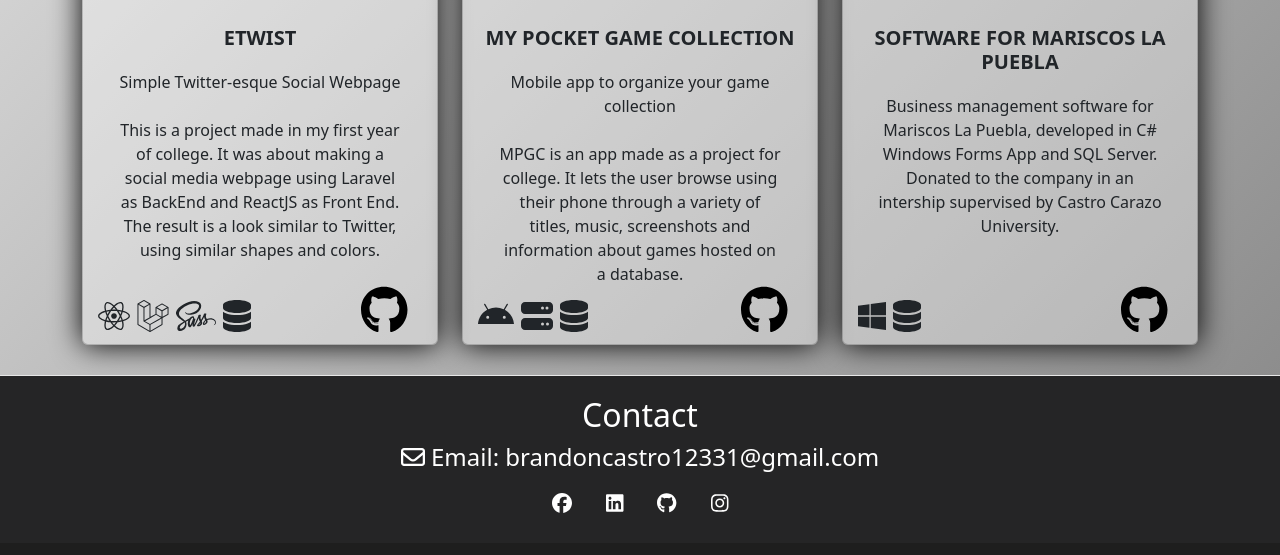
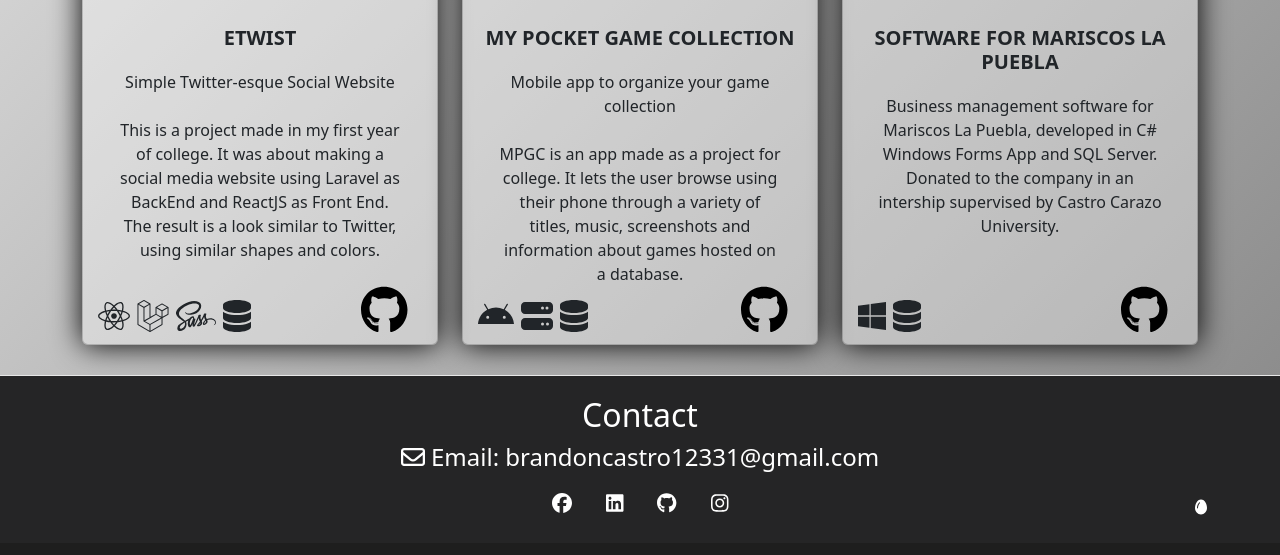
Before and after one commit to BrandonCastro932/brandoncastro932.github.io, a React (Create React App) app: page / in a window 1280 px wide. Shown: the part 1100-1655 px from the top of the page. Built offline with nearby package versions, Linux system fonts and the light colour scheme.

Commit message:
Easter egg?

```diff
--- a/src/App.js
+++ b/src/App.js
@@ -5,7 +5,6 @@ import Navbar from './components/Navbar';
 import Footer from './components/Footer';
 import Education from './components/Education';
 import Projects from './components/Projects';
-import Skills from './components/Skills';
 
 function App() {
   useEffect(() => {
--- a/src/components/Footer.js
+++ b/src/components/Footer.js
@@ -6,6 +6,7 @@ import {
     faReact,
   } from "@fortawesome/free-brands-svg-icons";
 import { faEnvelope, faUser } from "@fortawesome/free-regular-svg-icons";
+import { faEgg } from "@fortawesome/free-solid-svg-icons";
   import { FontAwesomeIcon } from "@fortawesome/react-fontawesome";
   import { Component } from "react";
   import "./Footer.scss";
@@ -68,6 +69,19 @@ import { faEnvelope, faUser } from "@fortawesome/free-regular-svg-icons";
                     className="icon"
                     icon={faInstagram}
                   ></FontAwesomeIcon>
+
+                </a>
+                <a
+                  className="btn-easter btn-link btn-floating btn-lg"
+                  href="#!"
+                  role="button"
+                >
+                  <FontAwesomeIcon
+                    className="icon-easter"
+                    title="?"
+                    icon={faEgg}
+                  ></FontAwesomeIcon>
+
                 </a>
               </section>
             </div>
--- a/src/components/Footer.scss
+++ b/src/components/Footer.scss
@@ -5,6 +5,15 @@ $footer-color2: #1E1E1E;
 
 .icon {
 color: white;
+}
+
+.icon-easter{
+    color:white;
+    position: absolute;
+    right: 3px;
+
+    margin-top: 20px;
+
 }
 
 
--- a/src/components/Projects.js
+++ b/src/components/Projects.js
@@ -30,10 +30,10 @@ class Projects extends Component {
                   <div className="main-text">
                     <h2>Etwist</h2>
                     <p>
-                      Simple Twitter-esque Social Webpage <br></br>
+                      Simple Twitter-esque Social Website <br></br>
                       <br></br>
                       This is a project made in my first year of college. It
-                      was about making a social media webpage using Laravel as
+                      was about making a social media website using Laravel as
                       BackEnd and ReactJS as Front End. The result is a look
                       similar to Twitter, using similar shapes and
                       colors.
```
